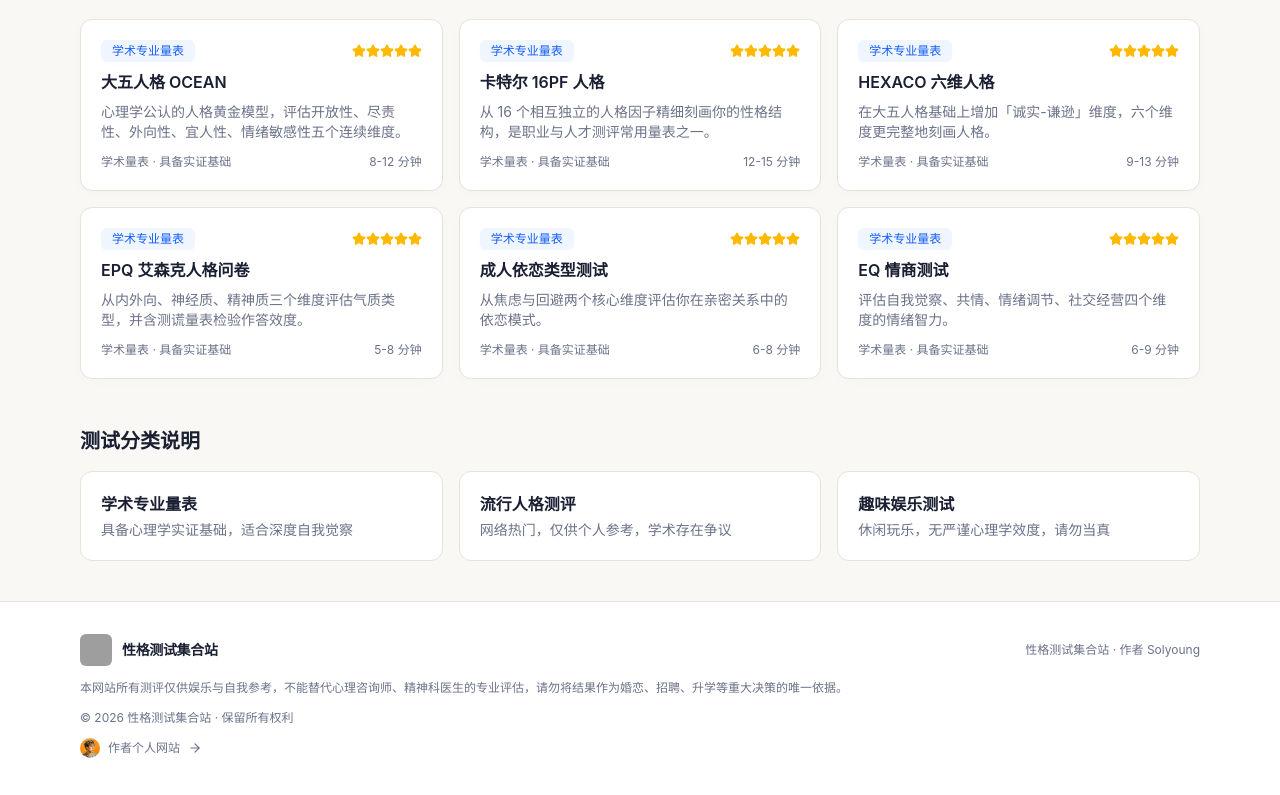
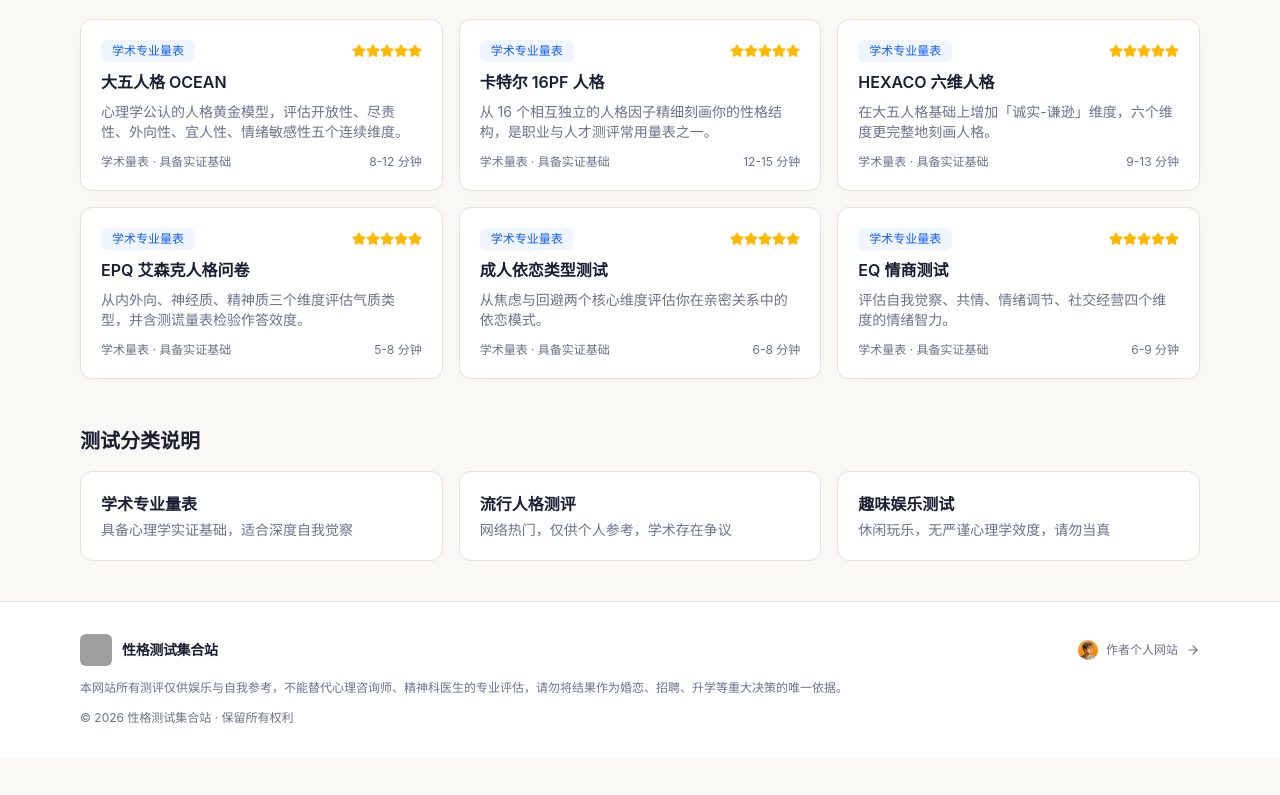
Before and after one commit to SolYoung-Ai/TypeAll, a React (Vite) app: page / in a window 1280 px wide. Shown: the part 364-1159 px from the top of the page. After the commit the page ends 1122 px from the top, so only its background shows below. Built offline with nearby package versions, Linux system fonts and the light colour scheme; grey boxes are pictures that could not be loaded.

Commit message:
footer: replace author note with personal site link

```diff
--- a/src/components/Layout.tsx
+++ b/src/components/Layout.tsx
@@ -79,10 +79,6 @@ export const Layout = () => {
             <Link to="/about" className="inline-flex">
               <BrandLogo compact />
             </Link>
-            <span className="text-xs">{SITE.footerNote}</span>
-          </div>
-          <p className="max-w-3xl text-xs leading-relaxed">{SITE.disclaimer}</p>
-          <p className="text-xs">{SITE.copyright}</p>
             <a
               href={SITE.personalSite}
               target="_blank"
@@ -94,6 +90,9 @@ export const Layout = () => {
               <ArrowRight className="h-3.5 w-3.5" />
             </a>
           </div>
+          <p className="max-w-3xl text-xs leading-relaxed">{SITE.disclaimer}</p>
+          <p className="text-xs">{SITE.copyright}</p>
+        </div>
       </footer>
     </div>
   );
```
Lines whose indentation alone changed are shown as unchanged.
